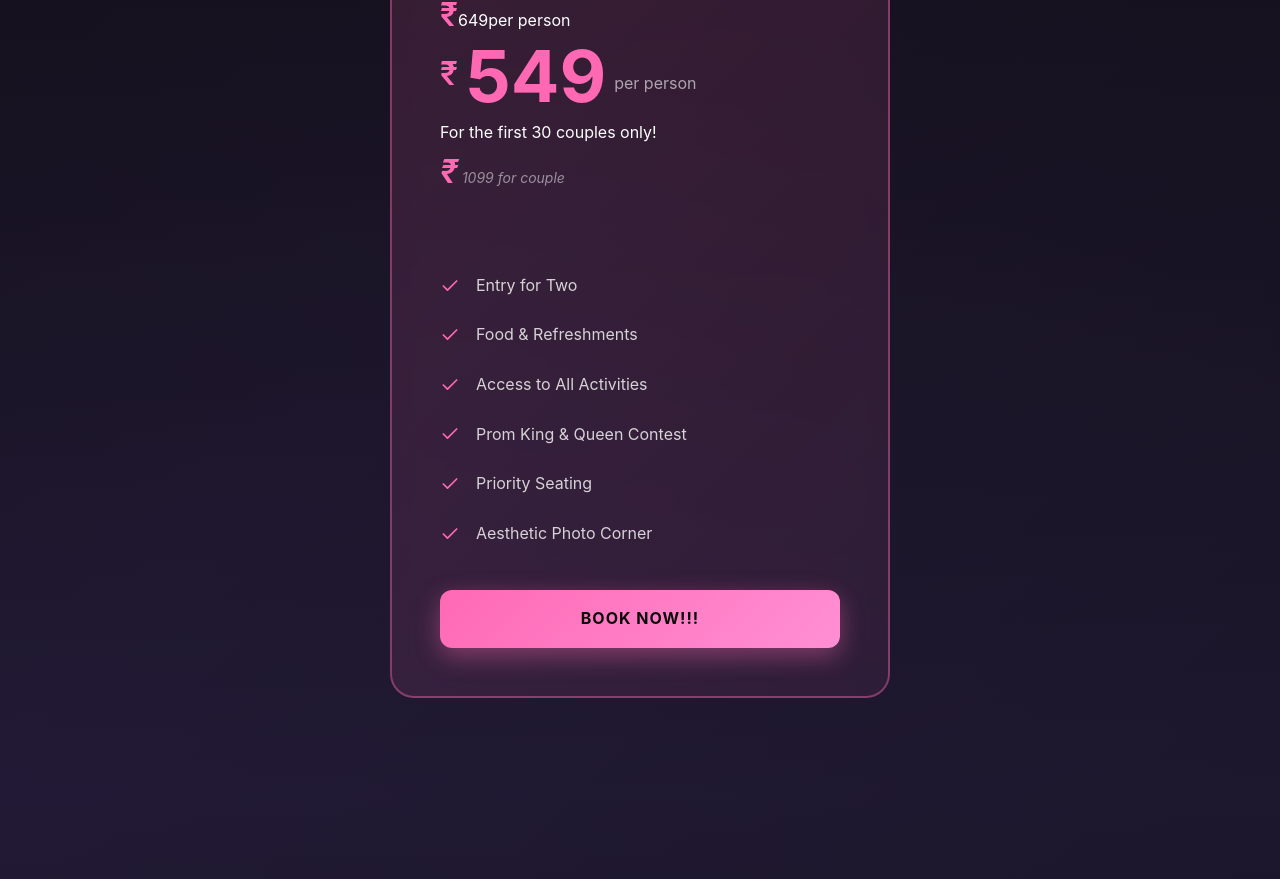
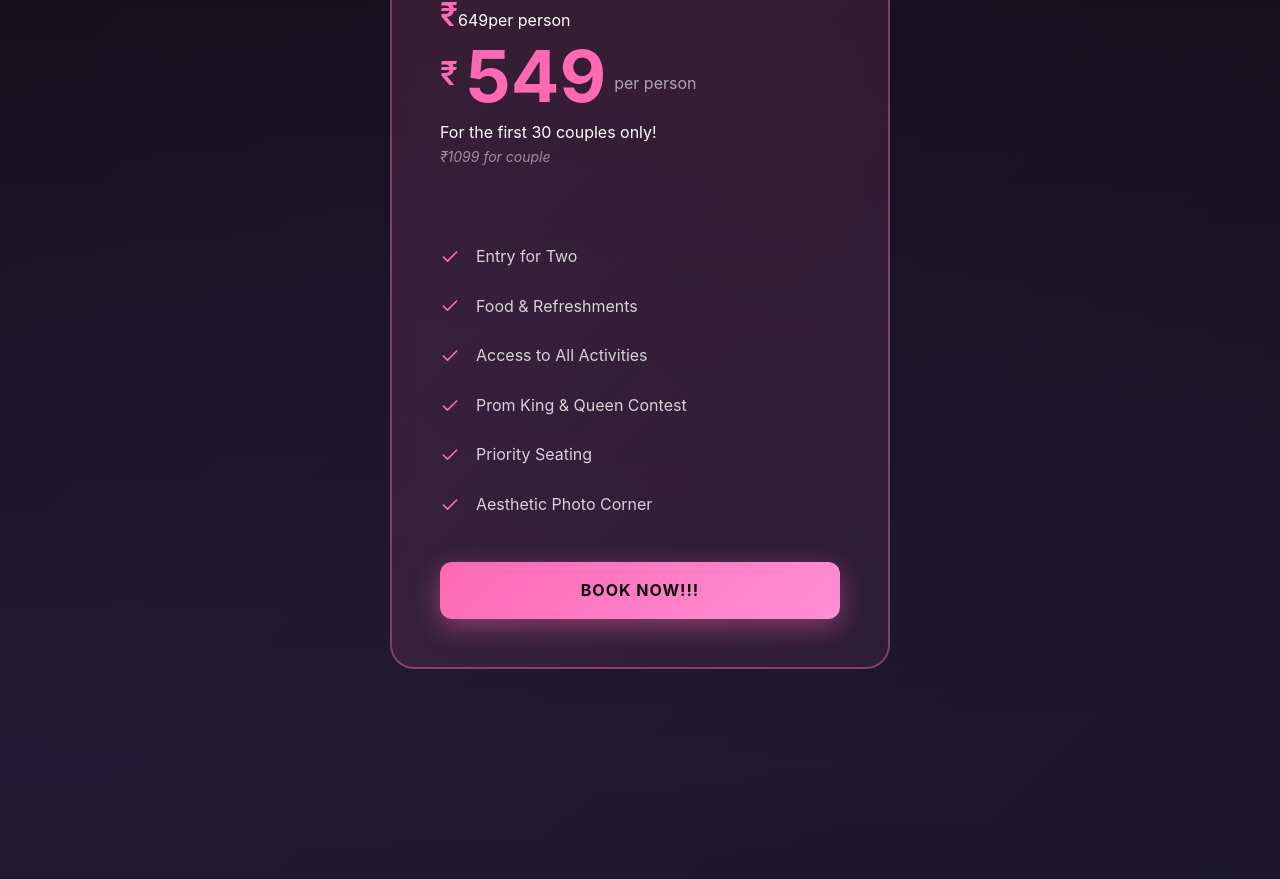
Before and after one commit to Architrb1795/prom, a React (Vite) app: page / in a window 1280 px wide. Shown: the part 3144-4023 px from the top of the page. Built offline with nearby package versions, Linux system fonts and the light colour scheme; the HTML template or start-up script is replaced by a standard one.

Commit message:
Updated Pricing.jsx

```diff
--- a/src/components/Pricing.jsx
+++ b/src/components/Pricing.jsx
@@ -33,8 +33,7 @@ const Pricing = () => {
 
             {/* Updated Couple Price */}
             <div className="couple-price">
-              <span className="currency">₹</span>
-              <span className="new-couple-price"> 1099 for couple</span>
+              <span className="new-couple-price"> ₹1099 for couple</span>
             </div>
 
             <ul className="pricing-features">
```
